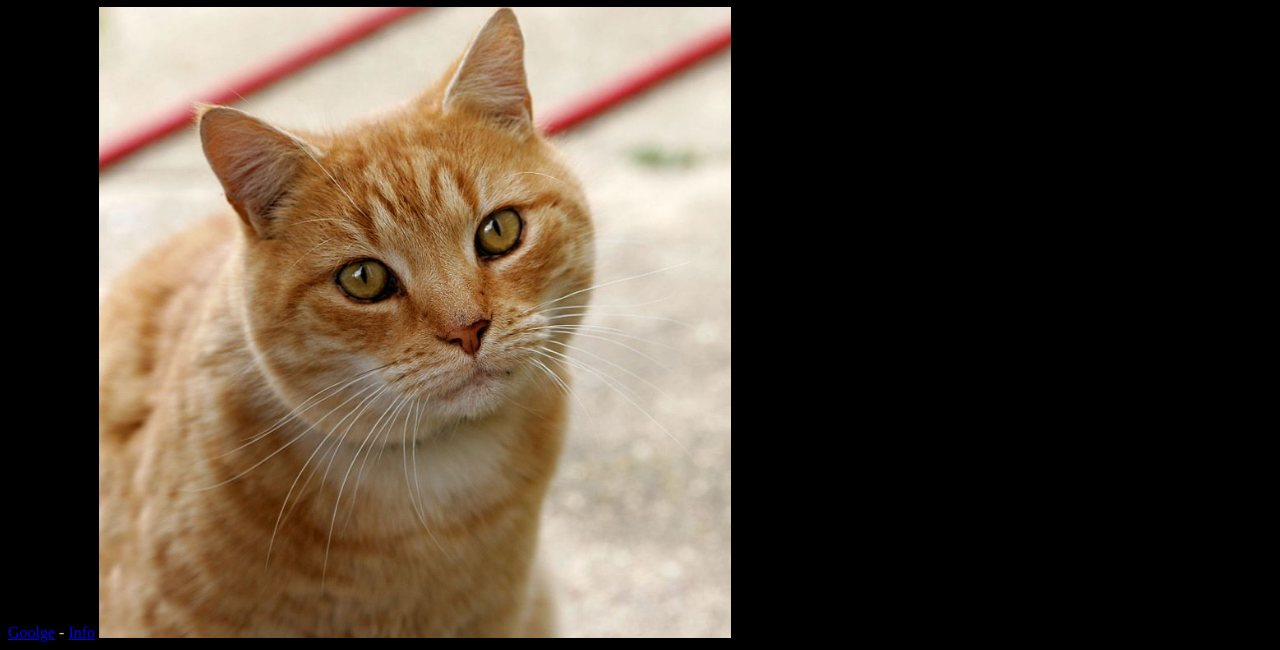
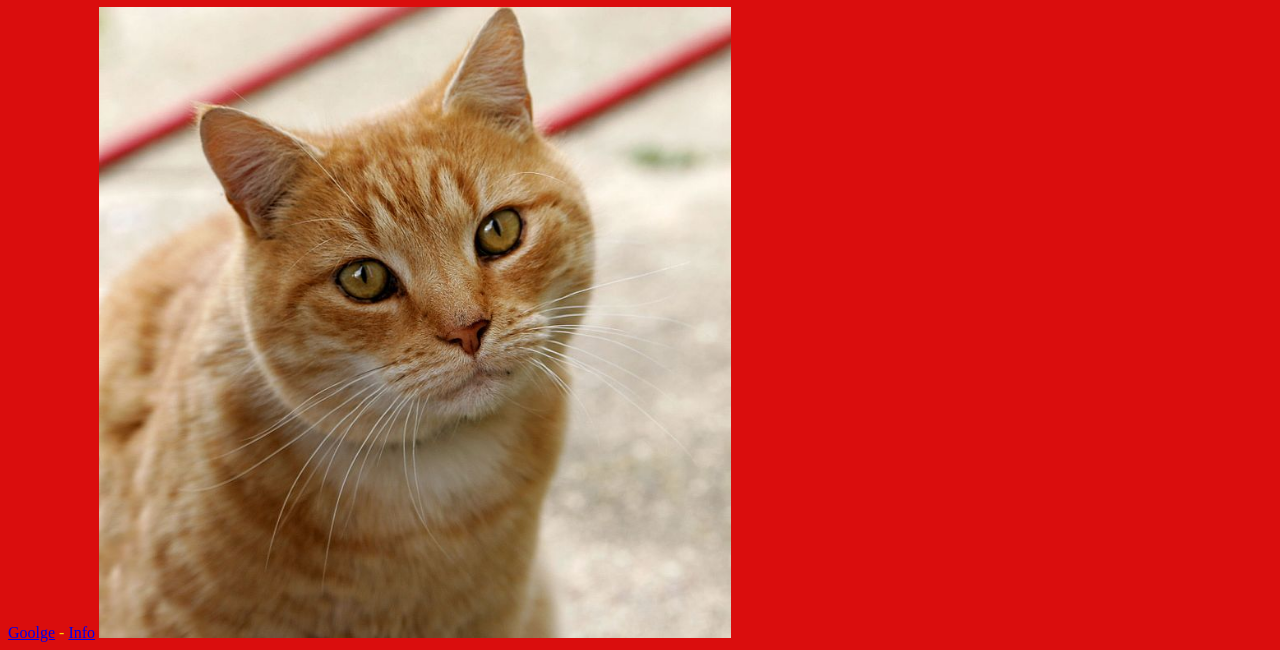
Before and after one commit to S7120f/HelloGit, a plain HTML site: page index.html in a window 1280 px wide. Shown: the part 366-1016 px from the top of the page. Drawn offline with Linux system fonts and the light colour scheme.

Commit message:
uppdates background in index and styles

```diff
--- a/index.html
+++ b/index.html
@@ -7,7 +7,7 @@
 
 
             body {
-                background-color: darkcyan;
+                background-color: rgb(23, 139, 0);
             }
 
             ul {
--- a/style.css
+++ b/style.css
@@ -1,4 +1,4 @@
 body {
-    background-color:rgb(0, 0, 0);
+    background-color:rgb(218, 13, 13);
     color: gold;
 }
```
